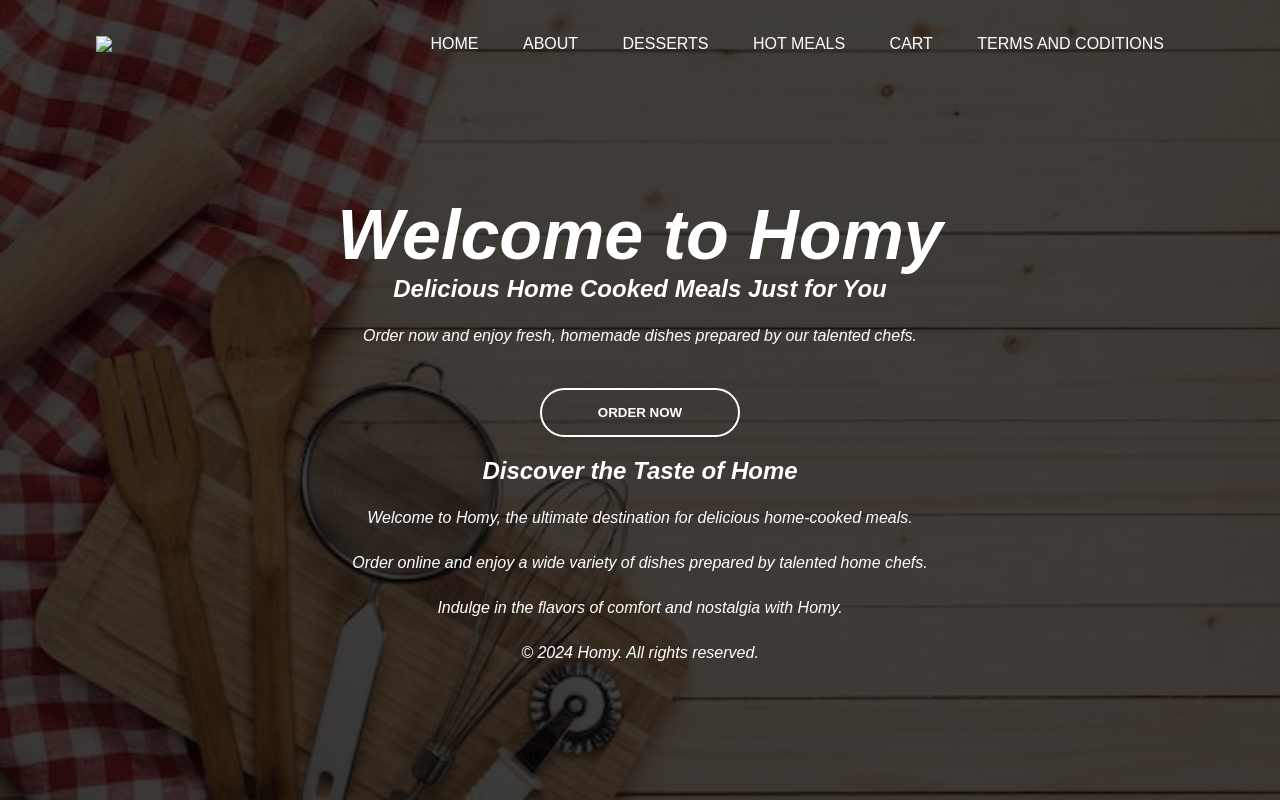
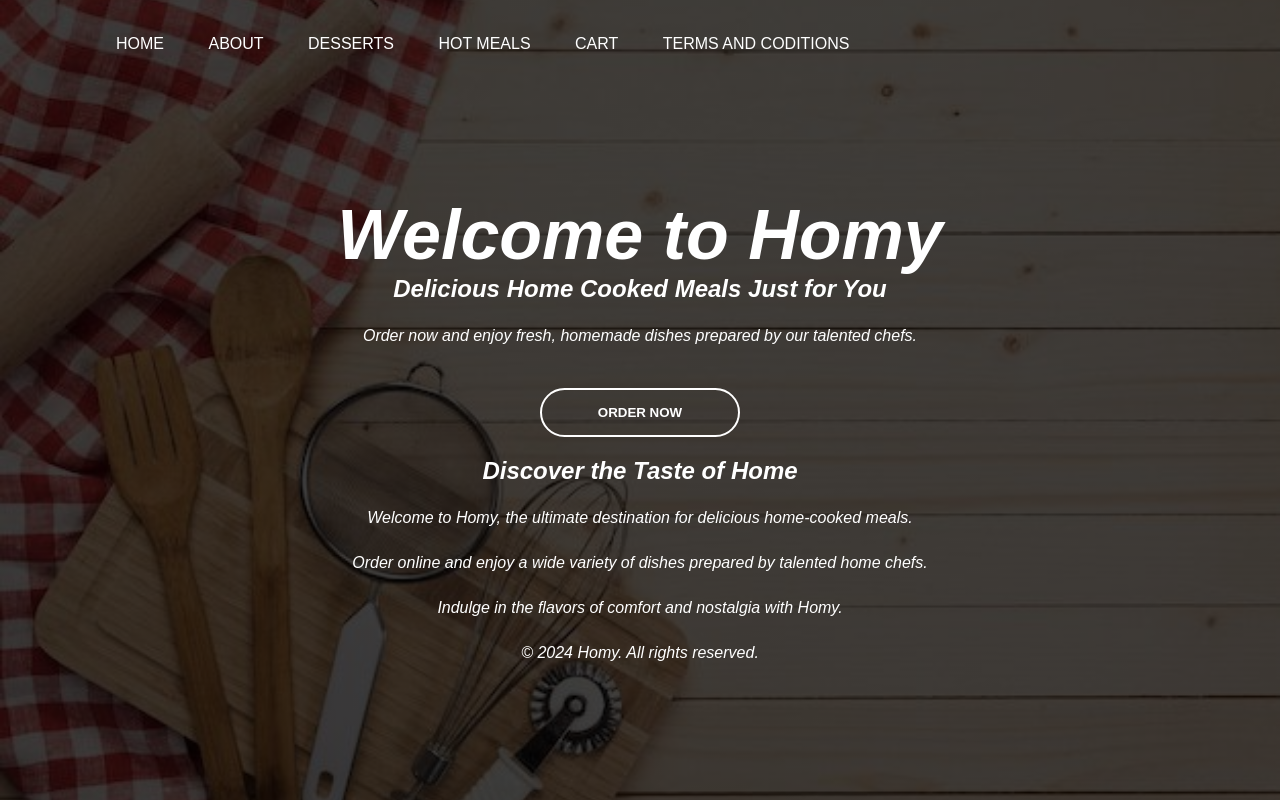
Before and after one commit to fayeoliex/HOMY-website, a plain HTML site: page index.html in a window 1280 px wide. Drawn offline with Linux system fonts and the light colour scheme.

Commit message:
Update index.html

```diff
--- a/index.html
+++ b/index.html
@@ -14,7 +14,7 @@
 
     <div class="banner">
         <div class="navbar">
-            <img src="#" class="logo">
+
 
             <ul>
                  <li><a href="index.html">HOME </a> </li>
```
